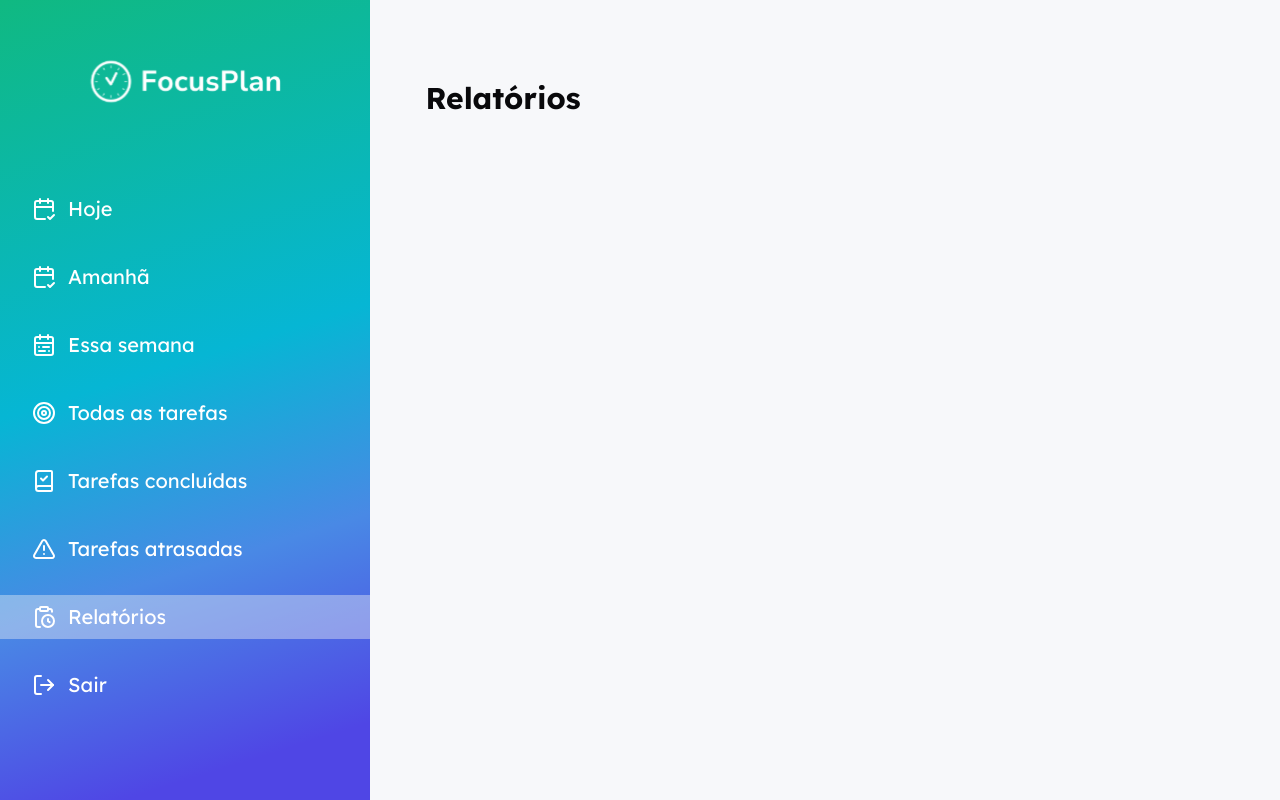
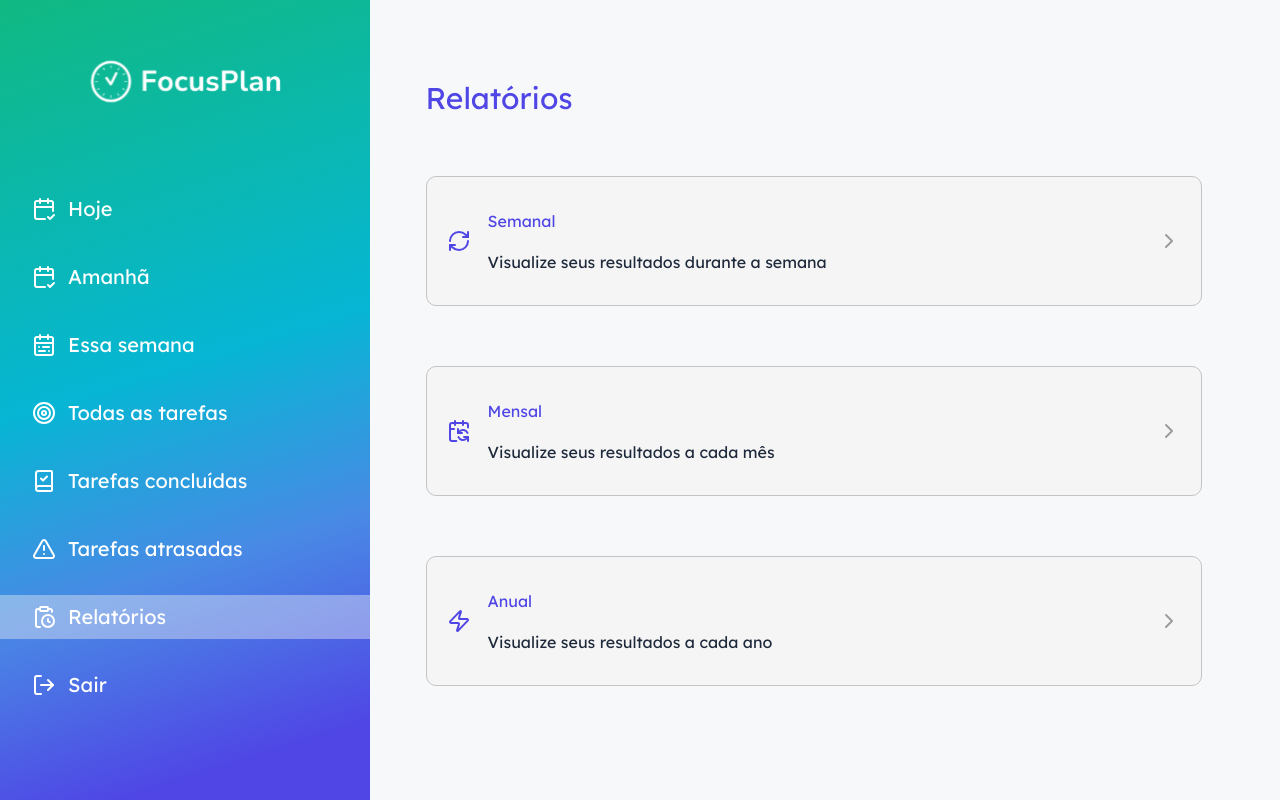
Before and after one commit to FocusPlan-dsw/Frontend-FocusPlan, a Next.js app: page /reports in a window 1280 px wide. Built offline with nearby package versions, Linux system fonts and the light colour scheme.

Commit message:
feat: create reports page

```diff
--- a/src/app/(main)/reports/page.tsx
+++ b/src/app/(main)/reports/page.tsx
@@ -1,7 +1,13 @@
+import { ReportTypeCard } from "@/components/ReportTypeCard";
+import { CalendarSync, RefreshCw, Zap } from "lucide-react";
+
 export default function ReportsPage() {
   return (
-    <div>
-      <h1 className="text-3xl font-bold mb-6">Relatórios</h1>
+    <div className="flex flex-col gap-[60px]">
+      <h1 className="text-3xl text-primary">Relatórios</h1>
+      <ReportTypeCard icon={RefreshCw} title="Semanal" description="Visualize seus resultados durante a semana" />
+      <ReportTypeCard icon={CalendarSync} title="Mensal" description="Visualize seus resultados a cada mês" />
+      <ReportTypeCard icon={Zap} title="Anual" description="Visualize seus resultados a cada ano" />
     </div>
   );
 }
--- /dev/null
+++ b/src/components/ReportTypeCard.tsx
@@ -0,0 +1,23 @@
+import { ChevronRight } from "lucide-react";
+
+interface ReportTypeCardProps {
+        icon: React.ElementType
+        title: string
+        description: string
+    }
+
+export function ReportTypeCard({ icon: Icon, title, description }: ReportTypeCardProps) {
+    return (
+
+        <div className="flex justify-between items-center p-5 bg-gray01 border-[0.5px] border-[#C5C4C4] rounded-[10px] w-[776px] h-[130px] cursor-pointer hover:opacity-80">
+            <div className="flex items-center gap-[17px]">
+                <Icon className="w-6 h-6 text-primary" />
+                <div className="flex flex-col gap-[17px]">
+                    <h1 className="text-primary">{title}</h1>
+                    <p className="text-dark-gray">{description}</p>
+                </div>
+            </div>
+            <ChevronRight className="text-gray02" />
+        </div>
+    );
+}
```
